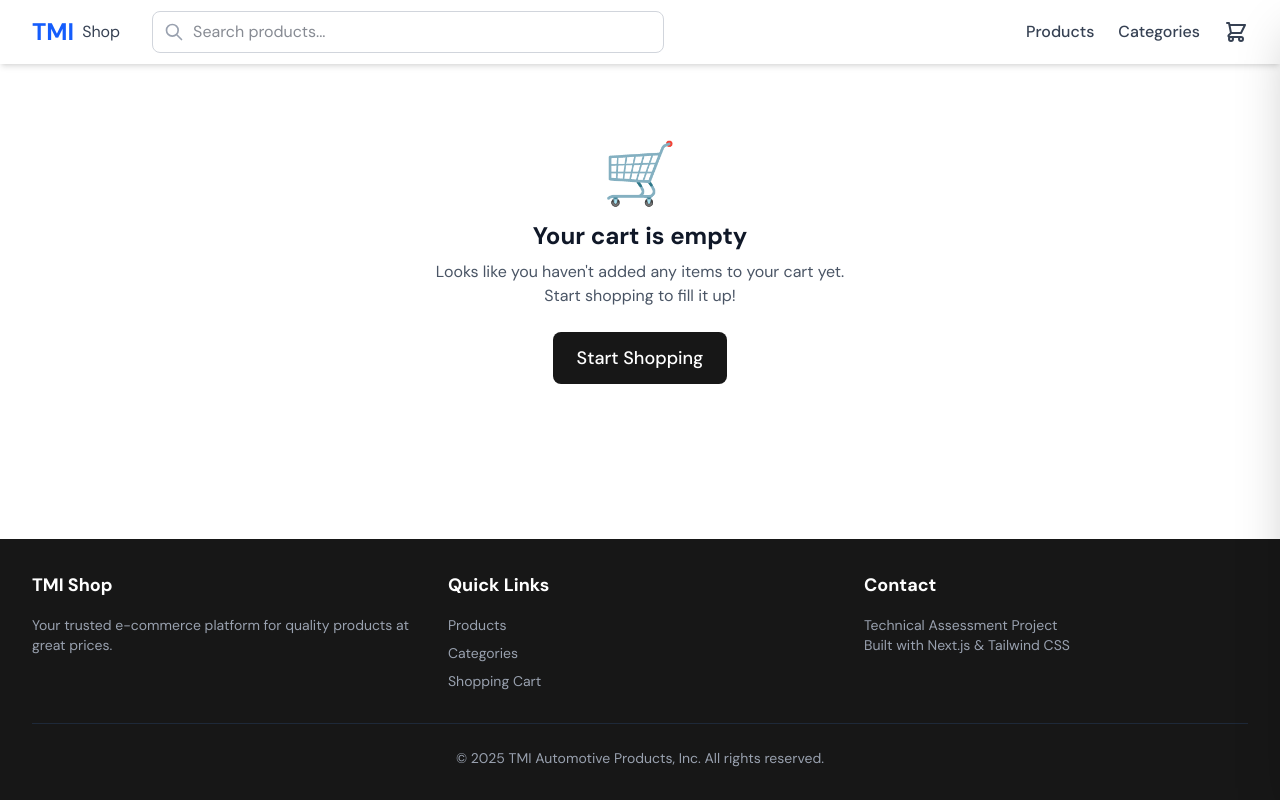
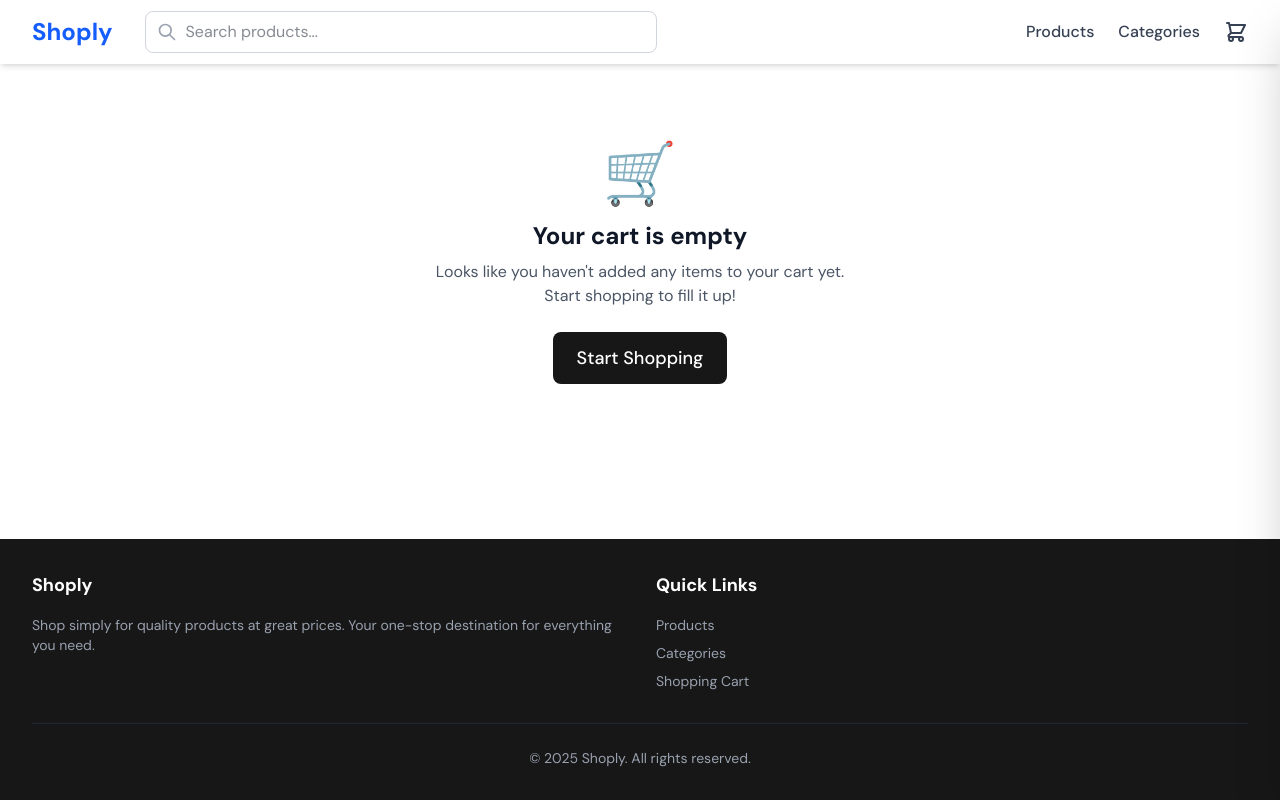
Before and after one commit to cathrinaumali/shoply-app, a Next.js app: page /cart in a window 1280 px wide. Built offline with nearby package versions, Linux system fonts and the light colour scheme.

Commit message:
rename to tmi shoply

```diff
--- a/src/app/categories/[category]/page.tsx
+++ b/src/app/categories/[category]/page.tsx
@@ -11,7 +11,7 @@ export async function generateMetadata({
 }) {
   const { category } = await params;
   return {
-    title: `${capitalizeFirstLetter(category)} - TMI Shop`,
+    title: `${capitalizeFirstLetter(category)} - Shoply`,
     description: `Browse ${category} products`,
   };
 }
--- a/src/app/categories/page.tsx
+++ b/src/app/categories/page.tsx
@@ -4,7 +4,7 @@ import { getCategories } from "@/lib/api";
 import { capitalizeFirstLetter } from "@/lib/utils";
 
 export const metadata = {
-  title: "Categories - TMI Shop",
+  title: "Categories - Shoply",
   description: "Browse products by category",
 };
 
--- a/src/app/layout.tsx
+++ b/src/app/layout.tsx
@@ -13,8 +13,8 @@ const dmSans = DM_Sans({
 });
 
 export const metadata: Metadata = {
-  title: "TMI Shop - E-Commerce Platform",
-  description: "Your trusted e-commerce platform for quality products",
+  title: "Shoply - Shop Simply",
+  description: "Shop simply for quality products at great prices",
 };
 
 export default function RootLayout({
@@ -29,7 +29,7 @@ export default function RootLayout({
       >
         <CartProvider>
           <Navbar />
-          <main>{children}</main>
+          <main className="flex-grow">{children}</main>
           <Footer />
         </CartProvider>
       </body>
--- a/src/app/page.tsx
+++ b/src/app/page.tsx
@@ -32,10 +32,10 @@ export default async function Home() {
         {/* Content */}
         <div className="relative z-10 text-center text-white px-4 max-w-7xl mx-auto">
           <h1 className="text-4xl md:text-6xl font-bold mb-6 drop-shadow-lg">
-            Welcome to TMI Shop
+            Welcome to Shoply
           </h1>
           <p className="text-xl md:text-2xl mb-8 text-blue-100 drop-shadow">
-            Discover amazing products at unbeatable prices
+            Shop simply for amazing products at unbeatable prices
           </p>
           <Link
             href="/products"
--- a/src/app/products/[id]/page.tsx
+++ b/src/app/products/[id]/page.tsx
@@ -11,12 +11,12 @@ export async function generateMetadata({
     const { id } = await params;
     const product = await getProduct(id);
     return {
-      title: `${product.title} - TMI Shop`,
+      title: `${product.title} - Shoply`,
       description: product.description,
     };
   } catch {
     return {
-      title: "Product Not Found - TMI Shop",
+      title: "Product Not Found - Shoply",
     };
   }
 }
--- a/src/app/products/page.tsx
+++ b/src/app/products/page.tsx
@@ -5,7 +5,7 @@ import LoadingSpinner from "@/components/ui/LoadingSpinner";
 import ErrorMessage from "@/components/ui/ErrorMessage";
 
 export const metadata = {
-  title: "All Products - TMI Shop",
+  title: "All Products - Shoply",
   description: "Browse all our products",
 };
 
--- a/src/app/search/page.tsx
+++ b/src/app/search/page.tsx
@@ -3,7 +3,7 @@ import SearchResults from "./SearchResults";
 import LoadingSpinner from "@/components/ui/LoadingSpinner";
 
 export const metadata = {
-  title: "Search - TMI Shop",
+  title: "Search - Shoply",
   description: "Search for products",
 };
 
--- a/src/components/layout/Footer.tsx
+++ b/src/components/layout/Footer.tsx
@@ -4,13 +4,13 @@ export default function Footer() {
   return (
     <footer className="bg-neutral-900 text-white mt-auto">
       <div className="max-w-7xl mx-auto px-4 sm:px-6 lg:px-8 py-8">
-        <div className="grid grid-cols-1 md:grid-cols-3 gap-8">
+        <div className="grid grid-cols-1 md:grid-cols-2 gap-8">
           {/* About */}
           <div>
-            <h3 className="text-lg font-bold mb-4">TMI Shop</h3>
+            <h3 className="text-lg font-bold mb-4">Shoply</h3>
             <p className="text-gray-400 text-sm">
-              Your trusted e-commerce platform for quality products at great
-              prices.
+              Shop simply for quality products at great prices. Your one-stop
+              destination for everything you need.
             </p>
           </div>
 
@@ -44,23 +44,10 @@ export default function Footer() {
               </li>
             </ul>
           </div>
-
-          {/* Contact */}
-          <div>
-            <h3 className="text-lg font-bold mb-4">Contact</h3>
-            <p className="text-gray-400 text-sm">
-              Technical Assessment Project
-              <br />
-              Built with Next.js & Tailwind CSS
-            </p>
-          </div>
         </div>
 
         <div className="border-t border-gray-800 mt-8 pt-6 text-center text-sm text-gray-400">
-          <p>
-            &copy; {new Date().getFullYear()} TMI Automotive Products, Inc. All
-            rights reserved.
-          </p>
+          <p>&copy; {new Date().getFullYear()} Shoply. All rights reserved.</p>
         </div>
       </div>
     </footer>
--- a/src/components/layout/Navbar.tsx
+++ b/src/components/layout/Navbar.tsx
@@ -17,8 +17,7 @@ export default function Navbar() {
           <div className="flex items-center justify-between h-16">
             {/* Logo */}
             <Link href="/" className="flex items-center space-x-2">
-              <span className="text-2xl font-bold text-blue-600">TMI</span>
-              <span className="hidden sm:inline text-gray-700">Shop</span>
+              <span className="text-2xl font-bold text-blue-600">Shoply</span>
             </Link>
 
             {/* Search Bar */}
--- a/src/lib/constants.ts
+++ b/src/lib/constants.ts
@@ -8,5 +8,5 @@ export const ENDPOINTS = {
 };
 
 export const STORAGE_KEYS = {
-  CART: "tmi-cart",
+  CART: "shoply-cart",
 };
```
